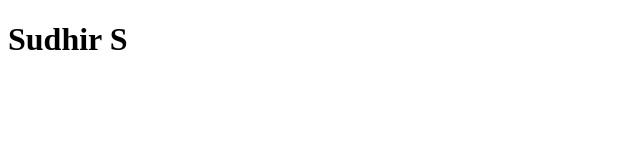
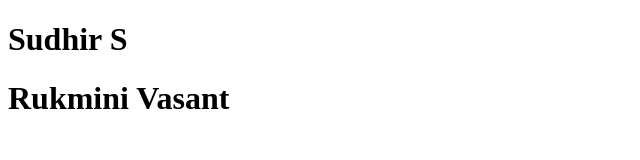
Before and after one commit to sudhirprc/learning_git, a plain HTML site: page index.html in a window 1280 px wide. Shown: the whole page, without its empty margins (0-640 px from the left). Drawn offline with Linux system fonts and the light colour scheme.

Commit message:
feat :added an h1 tag

```diff
--- a/index.html
+++ b/index.html
@@ -7,5 +7,6 @@
 </head>
 <body>
     <h1>Sudhir S</h1>
+    <h1>Rukmini Vasant</h1>
 </body>
 </html>
```
